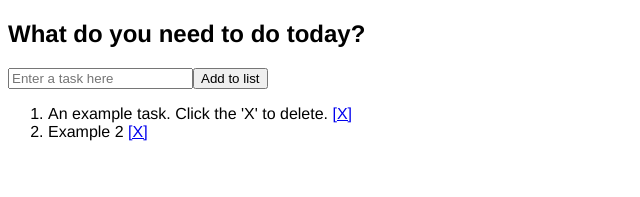
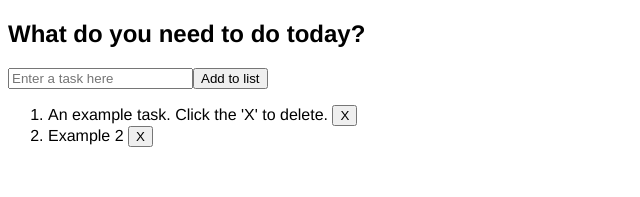
Before and after one commit to zwehr/react-to-do-app, a React (Create React App) app: page / in a window 1280 px wide. Shown: the top 197 px of the page, without its empty margins (0-640 px from the left). Built offline with nearby package versions, Linux system fonts and the light colour scheme; the HTML template or start-up script is replaced by a standard one.

Commit message:
switch delete links for buttons due to warning

```diff
--- a/src/components/ListToDos.js
+++ b/src/components/ListToDos.js
@@ -10,7 +10,7 @@ class ListToDos extends Component {
     return (
       <ol>
         {this.props.toDos.map((toDo, i) => {
-          return <li key={i}>{toDo} <a href="#" onClick={this.deleteToDo.bind(this, i)}>[X]</a></li>;
+          return <li key={i}>{toDo} <button onClick={this.deleteToDo.bind(this, i)}>X</button></li>;
         })}
       </ol>
     )
```
